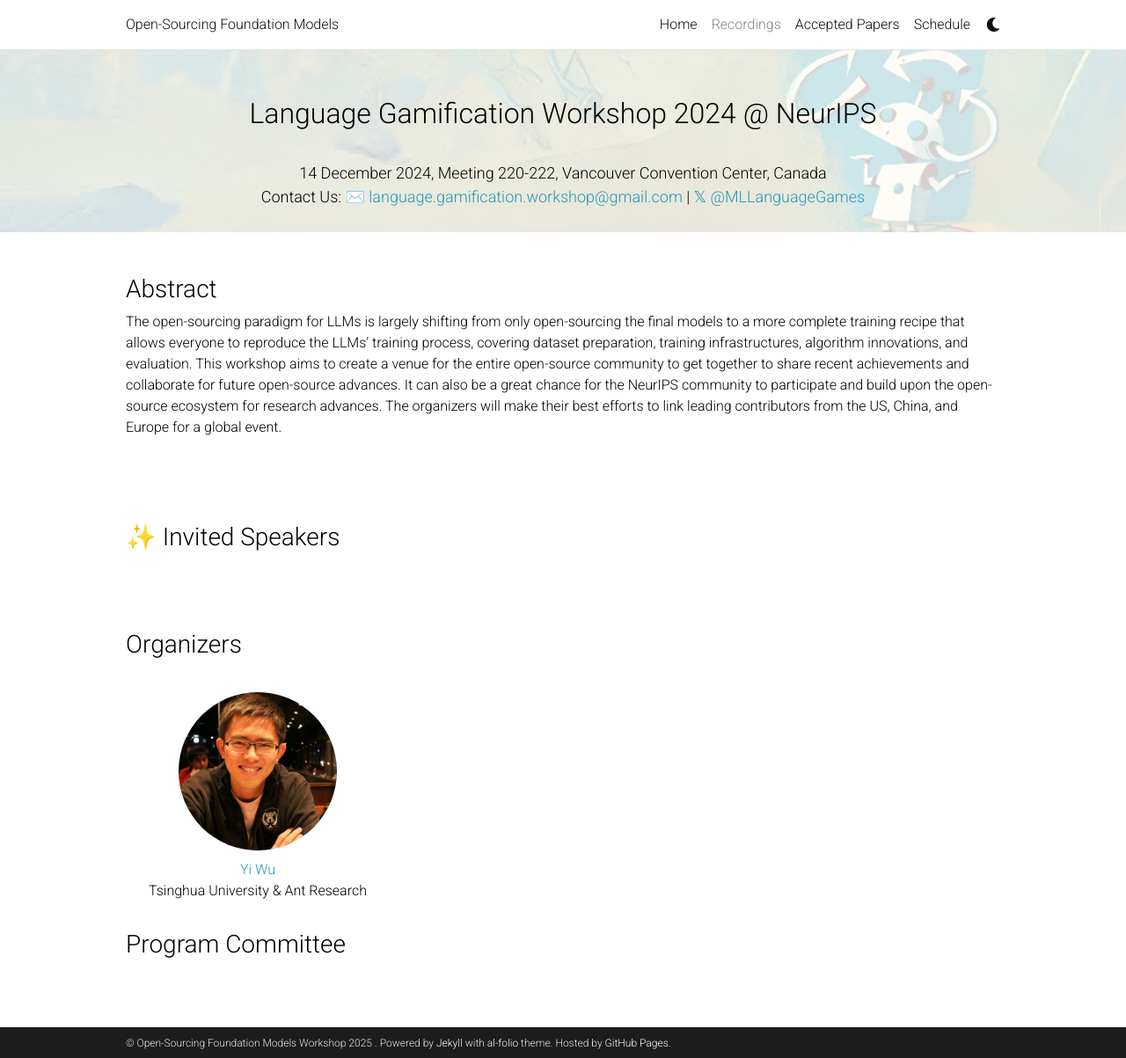
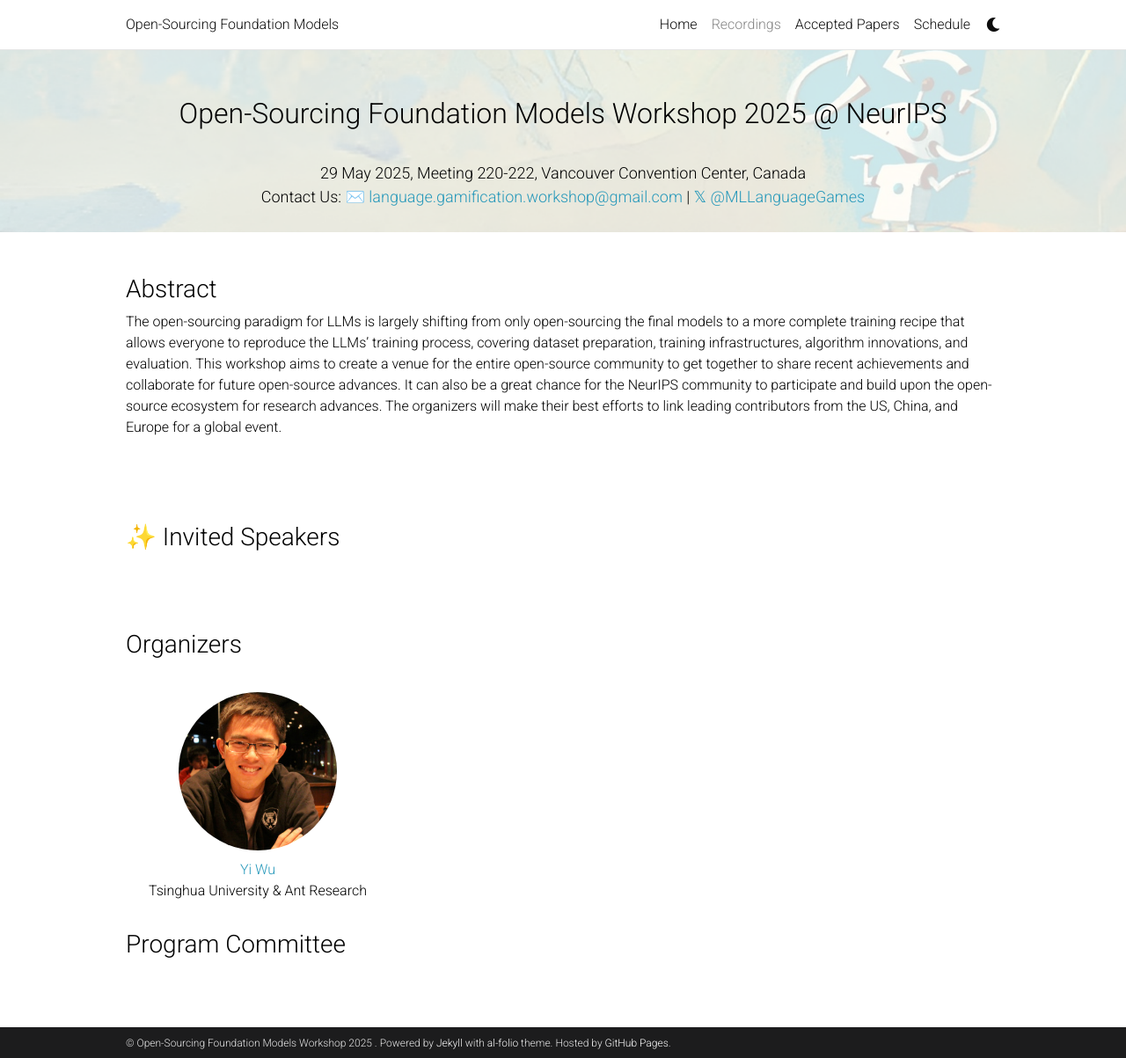
Before and after one commit to opensourcing-foundation-models/opensourcing-foundation-models.github.io, a Jekyll site: the page built from _pages/home.md, in a window 1280 px wide and 1203 px high. Shown: the whole window at 88% size. Built offline with Jekyll 4.4.1, drawn with Linux system fonts in a browser that asks for light colours; emoji names are drawn with the system emoji font; comment, search, counter and statistics services are not loaded; a style sheet for code colours, icons or effects is not loaded.

Commit message:
Update default2.html

```diff
--- a/_layouts/default2.html
+++ b/_layouts/default2.html
@@ -37,10 +37,10 @@ layout: parse
 
     <div class="headerr">
             <br><br>
-        <h2 align="center">Language Gamification Workshop 2024 @ NeurIPS</h2>
+        <h2 align="center">Open-Sourcing Foundation Models Workshop 2025 @ NeurIPS</h2>
         <br>
         <p align="center">
-          14 December 2024, Meeting 220-222, Vancouver Convention Center, Canada
+          29 May 2025, Meeting 220-222, Vancouver Convention Center, Canada
         <br>
         <!-- New Orleans, Louisiana, United States<br><br> -->
 
```
